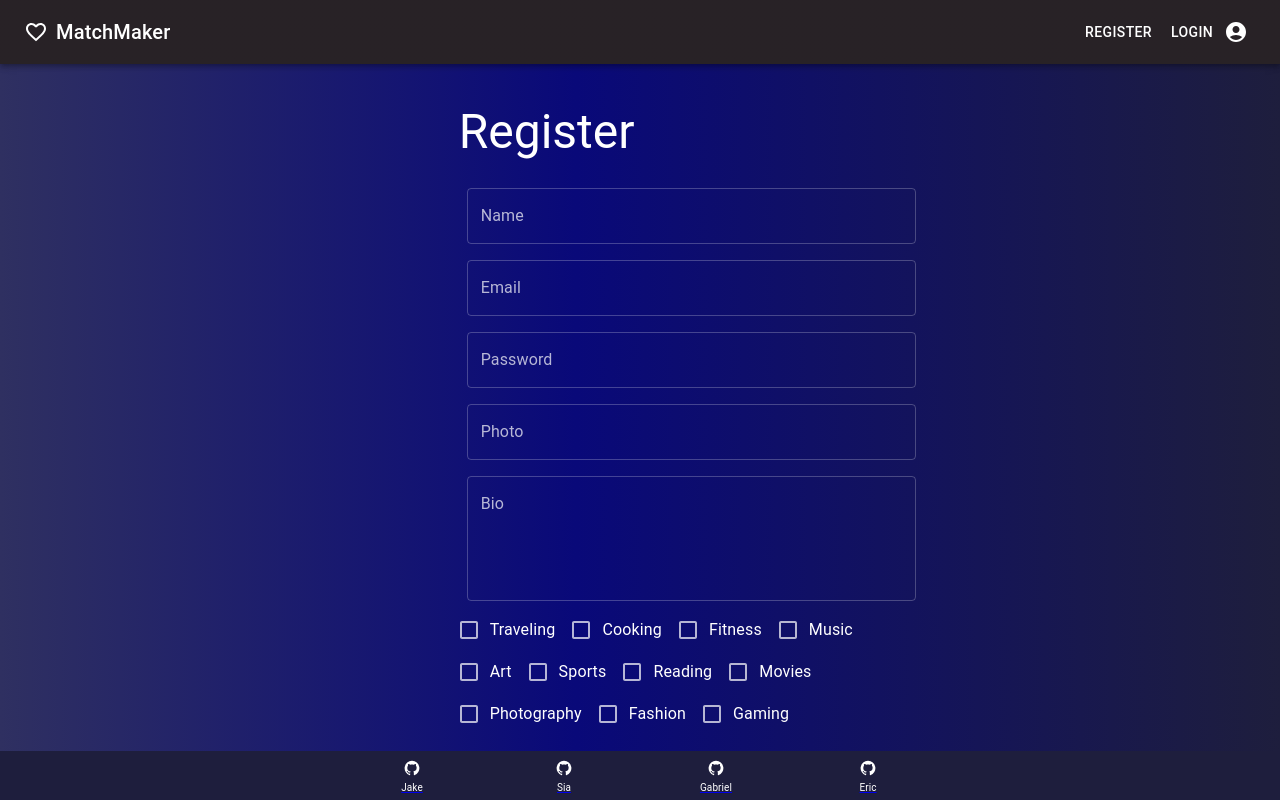
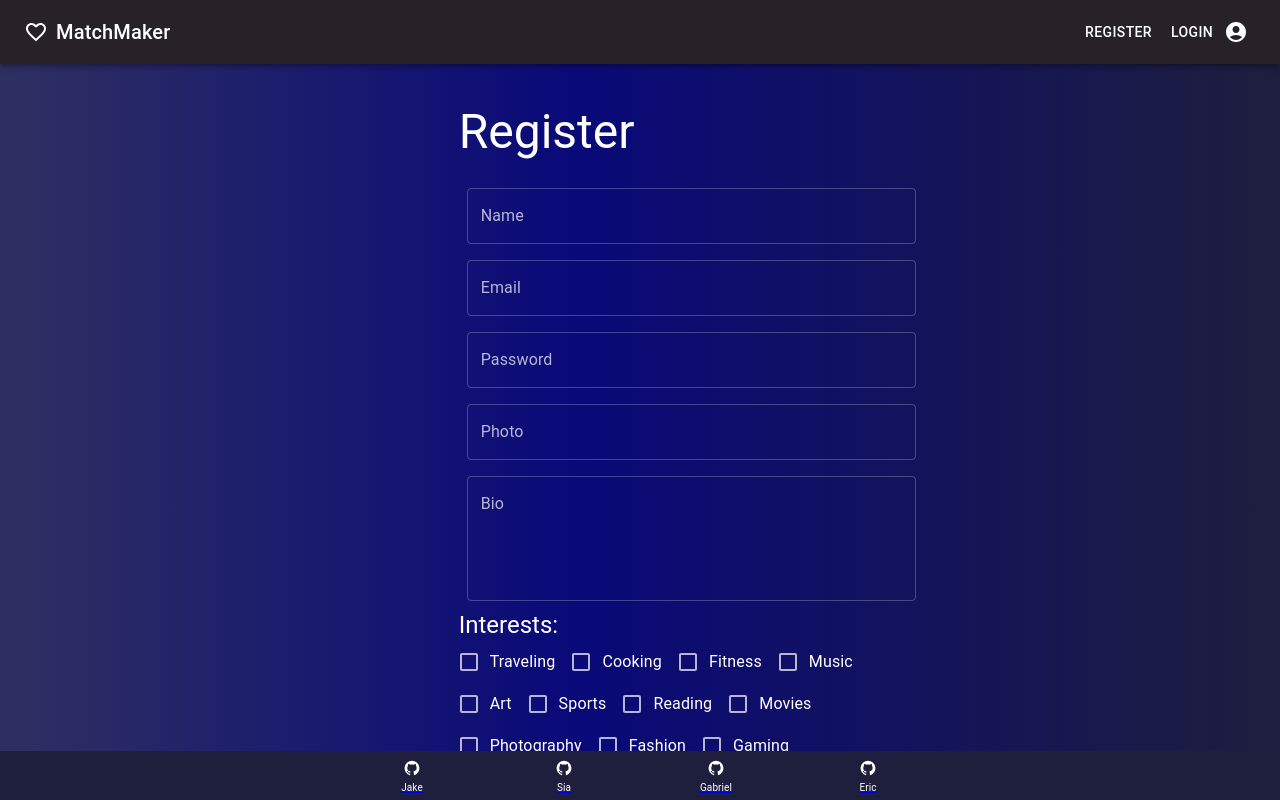
Before and after one commit to JakeDish/date-app, a React (Create React App) app in the folder client/: page /register in a window 1280 px wide. Shown: the top 800 px of the page. Built offline with nearby package versions, Linux system fonts and the light colour scheme; no server answers.

Commit message:
Moved register button

```diff
--- a/client/src/pages/Register/Register.js
+++ b/client/src/pages/Register/Register.js
@@ -179,6 +179,8 @@ function Register() {
                   />
                 </Box> */}
 
+                <Typography variant="h5">Interests:</Typography>
+
                 <FormControlLabel
                   control={<Checkbox />}
                   label="Traveling"
@@ -251,7 +253,7 @@ function Register() {
                   value="technology"
                   onChange={handleChecked}
                 />
-
+                <br />
                 <Button
                   variant="contained"
                   type="submit"
```
Also changed, not shown: 1 other file (tests, documents, lock files or other folders).
